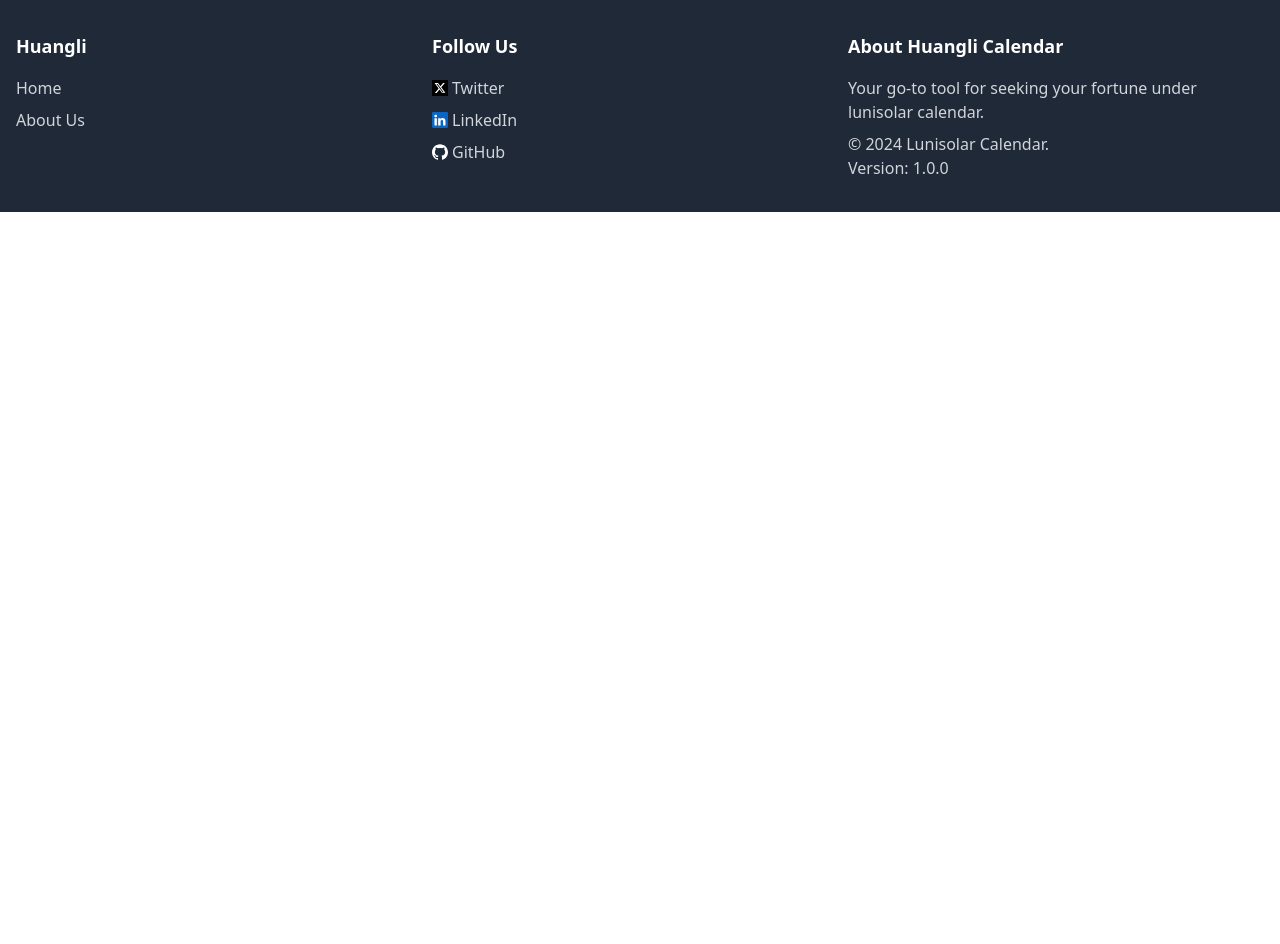
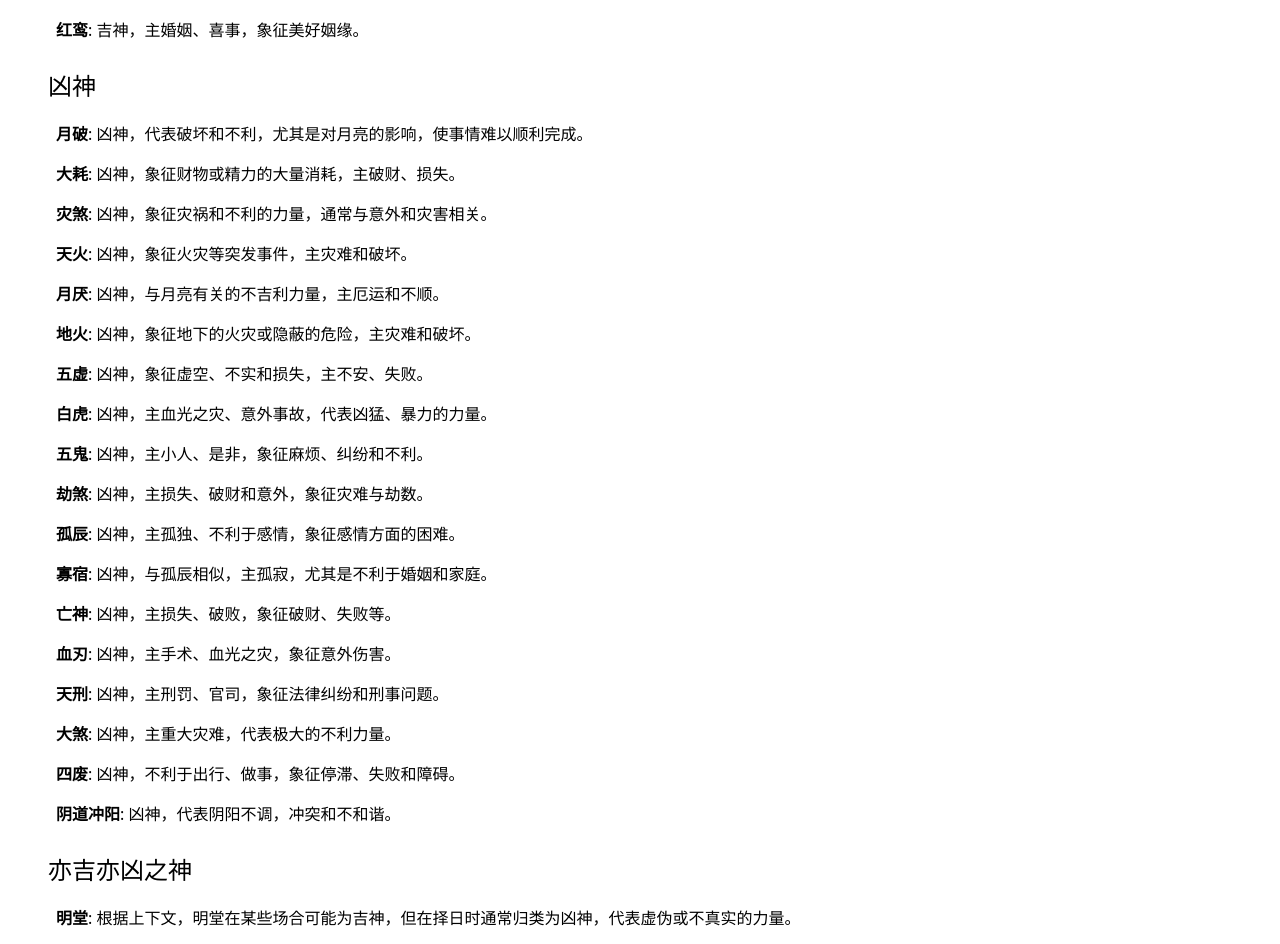
Before and after one commit to xiangstan/lunar-calendar, a Vue app: page /calendar/shen-sha/1 in a window 1280 px wide. Shown: the part 588-1532 px from the top of the page. Before the commit the page ends 800 px from the top, so only its background shows below. Built offline with nearby package versions, Linux system fonts and the light colour scheme.

Commit message:
Added the shensha template.

```diff
--- a/src/router/index.js
+++ b/src/router/index.js
@@ -17,11 +17,11 @@ const router = createRouter({
       // which is lazy-loaded when the route is visited.
       component: () => import('../views/AboutView.vue')
     },
-    // {
-    //   path: '/calendar',
-    //   name: 'Calendar',
-    //   component: () => import('../views/calendar/HomeView.vue')
-    // }
+    {
+      path: '/calendar/shen-sha/:id',
+      name: 'ShenSha',
+      component: () => import('@/views/calendar/ShenSha.vue')
+    }
   ]
 })
 
--- a/src/views/calendar/DetailView.vue
+++ b/src/views/calendar/DetailView.vue
@@ -25,9 +25,15 @@
                 吉神
               </div>
               <div v-if="showGods.good.length > 0" class="flex flex-row flex-wrap gap-1 items-start">
-                <span v-for="jg in showGods.good" :key="jg" class="p-1">
+                <router-link
+                  v-for="jg in showGods.good"
+                  :to="'/calendar/shen-sha/' + jg"
+                  :key="jg"
+                  class="cursor-pointer p-1 select-none hover:text-green-500 hover:font-bold"
+                  target="_blank"
+                >
                   {{ jg }}
-                </span>
+                </router-link>
               </div>
             </div>
             <div class="flex flex-row gap-1 items-start mb-4">
@@ -35,9 +41,15 @@
                 凶神
               </div>
               <div v-if="showGods.bad.length > 0" class="flex flex-row flex-wrap gap-1 items-start">
-                <span v-for="bg in showGods.bad" :key="bg" class="p-1">
+                <router-link
+                  v-for="bg in showGods.bad"
+                  :to="'/calendar/shen-sha/' + bg"
+                  :key="bg"
+                  class="cursor-pointer p-1 select-none hover:text-red-500 hover:font-bold"
+                  target="_blank"
+                >
                   {{ bg }}
-                </span>
+                </router-link>
               </div>
             </div>
             <div class="flex flex-row gap-1 items-start mb-4">
@@ -45,9 +57,15 @@
                 吉凶
               </div>
               <div v-if="showGods.both.length > 0" class="flex flex-row flex-wrap gap-1 items-start">
-                <span v-for="dg in showGods.both" :key="dg" class="p-1">
+                <router-link
+                  v-for="dg in showGods.both"
+                  :to="'/calendar/shen-sha/' + dg"
+                  :key="dg"
+                  class="cursor-pointer p-1 hover:text-amber-500 hover:font-bold"
+                  target="_blank"
+                >
                   {{ dg }}
-                </span>
+                </router-link>
               </div>
             </div>
             <div v-if="showGods.undefined.length > 0" class="flex flex-row gap-1 items-start mb-4">
@@ -71,7 +89,7 @@
               {{ l }}
             </span>
           </div>
-          <div v-else>
+          <div v-else class="items-start p-1">
             无
           </div>
         </div>
@@ -84,9 +102,17 @@
               {{ b }}
             </span>
           </div>
-          <div v-else>
+          <div v-else class="items-start p-1">
             无
           </div>
+        </div>
+        <div class="flex flex-row gap-1 items-start pt-5">
+          <svg xmlns="http://www.w3.org/2000/svg" fill="none" viewBox="0 0 24 24" stroke-width="1.5" stroke="currentColor" class="size-6">
+            <path stroke-linecap="round" stroke-linejoin="round" d="m11.25 11.25.041-.02a.75.75 0 0 1 1.063.852l-.708 2.836a.75.75 0 0 0 1.063.853l.041-.021M21 12a9 9 0 1 1-18 0 9 9 0 0 1 18 0Zm-9-3.75h.008v.008H12V8.25Z" />
+          </svg>
+          <p>
+            点击神煞查看详细介绍
+          </p>
         </div>
       </div>
     </div>
--- /dev/null
+++ b/src/views/calendar/ShenSha.vue
@@ -0,0 +1,82 @@
+<template>
+  <div class="dark:text-slate-300">
+    <section class="mb-5">
+      <h3 class="text-2xl mb-3">吉神</h3>
+      <div>
+        <div v-for="(i, idx) in benevolent" :key="idx">
+          <div
+            v-for="([key, value]) in Object.entries(i)"
+            :key="key"
+            :id="key"
+            class="p-2"
+            :class="{ 'bg-amber-300 dark:bg-amber-700': key === godId }"
+          >
+            <strong>{{ key }}</strong>: {{ value }}
+        </div>
+          <!-- {{ b }}: {{ value }} - {{ idx }} -->
+        </div>
+      </div>
+    </section>
+    <section class="mb-5">
+      <h3 class="text-2xl mb-3">凶神</h3>
+      <div>
+        <div v-for="(i, idx) in malefic" :key="idx">
+          <div
+            v-for="([key, value]) in Object.entries(i)"
+            :key="key"
+            :id="key"
+            class="p-2"
+            :class="{ 'bg-amber-300 dark:bg-amber-700': key === godId }"
+          >
+            <strong>{{ key }}</strong>: {{ value }}
+        </div>
+          <!-- {{ b }}: {{ value }} - {{ idx }} -->
+        </div>
+      </div>
+    </section>
+    <section class="mb-5">
+      <h3 class="text-2xl mb-3">亦吉亦凶之神</h3>
+      <div>
+        <div v-for="(i, idx) in dual" :key="idx">
+          <div
+            v-for="([key, value]) in Object.entries(i)"
+            :key="key"
+            :id="key"
+            class="p-2"
+            :class="{ 'bg-amber-300 dark:bg-amber-700': key === godId }"
+          >
+            <strong>{{ key }}</strong>: {{ value }}
+        </div>
+          <!-- {{ b }}: {{ value }} - {{ idx }} -->
+        </div>
+      </div>
+    </section>
+  </div>
+</template>
+
+<script setup>
+import { ref, nextTick } from 'vue';
+import { useRoute } from 'vue-router';
+import { benevolentShensha, maleficShensha, dualShensha } from '@/utils/shensha';
+
+const route = useRoute();
+const godId = route.params.id;
+console.log(godId);
+
+const allShensha = [...benevolentShensha, ...maleficShensha, ...dualShensha];
+console.log(allShensha);
+const foundShensha = allShensha.find(shensha => shensha[godId]);
+console.log(foundShensha)
+
+const benevolent = ref(benevolentShensha || []);
+const malefic = ref(maleficShensha || []);
+const dual = ref(dualShensha || []);
+
+// Scroll to the element with the id matching the route.params.id after the component is mounted
+nextTick(() => {
+  const element = document.getElementById(godId);
+  if (element) {
+    element.scrollIntoView({ behavior: 'smooth', block: 'center' });
+  }
+});
+</script>
```
